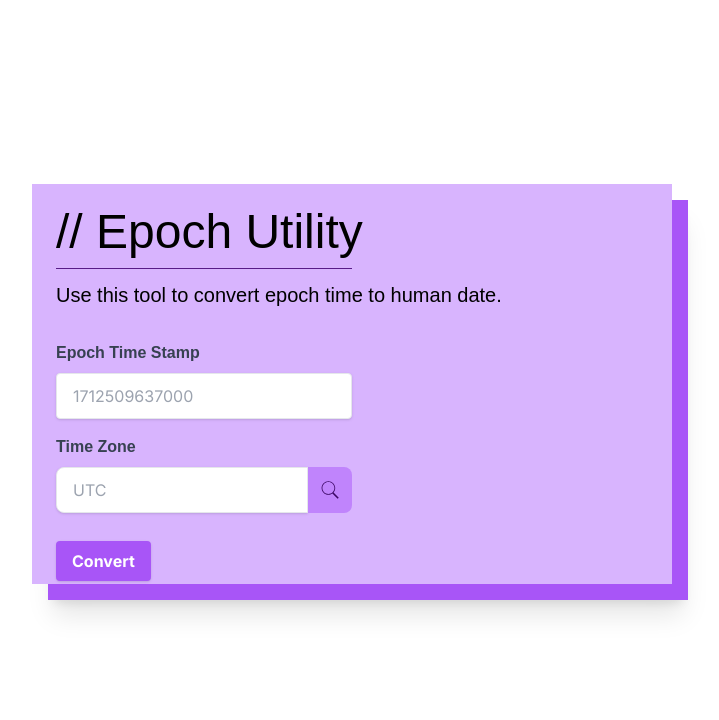
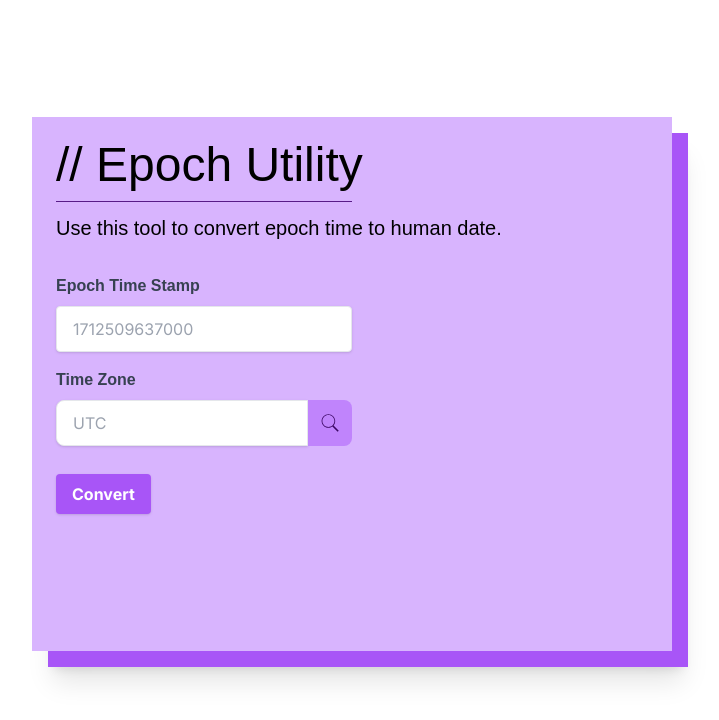
Before and after one commit to asiddiqi18/ReactEpochConverter, a Next.js app: page / in a window 1280 px wide. Shown: the top 720 px of the page, without its empty margins (272-991 px from the left). Built offline with nearby package versions, Linux system fonts and the light colour scheme.

Commit message:
refactor: split form and result view

```diff
--- /dev/null
+++ b/src/app/card-content.tsx
@@ -0,0 +1,42 @@
+"use client";
+
+import { DateDisplay } from "./date-display";
+import { FormContent } from "./form-content";
+import { useState } from "react";
+
+interface FormState {
+  numberInput: string;
+  stringSelect: string;
+}
+
+export interface CalendarDate {
+  date: string;
+  time: string;
+  dayOfWeek: string;
+}
+
+export const CardContent: React.FC = () => {
+  const [formattedDate, setFormattedDate] = useState<CalendarDate>({
+    date: "",
+    time: "",
+    dayOfWeek: "",
+  });
+
+  const onFormSubmit = (date: CalendarDate) => {
+    setFormattedDate(date);
+  };
+
+  return (
+    <div className="m-6">
+      <div className="assistant-regular text-5xl">// Epoch Utility</div>
+      <hr className="w-1/2 my-3 border-t border-purple-900"></hr>
+      <div className="assistant-regular text-xl">
+        Use this tool to convert epoch time to human date.
+      </div>
+      <div className="flex mt-8">
+        <FormContent onSubmit={onFormSubmit} />
+        <DateDisplay calendarDate={formattedDate} />
+      </div>
+    </div>
+  );
+};
--- a/src/app/card.tsx
+++ b/src/app/card.tsx
@@ -9,7 +9,7 @@ type CardProps = {
 const Card: React.FC<CardProps> = ({ InnerComponent }) => {
   return (
     <div className="h-screen flex justify-center items-center">
-      <div className="relative flex flex-col justify-center items-center h-1/2 w-1/2 bg-purple-500 z-10 shadow-xl">
+      <div className="relative flex flex-col justify-center items-center h-5/6 w-5/6 sm:h-3/4 sm:w-3/4 lg:h-2/3 lg:w-2/3 xl:w-1/2 2xl:h-1/2 bg-purple-500 z-10 shadow-xl">
         <div className="absolute w-full h-full bg-purple-300 bottom-[16px] right-[16px]">
           <InnerComponent />
         </div>
--- /dev/null
+++ b/src/app/date-display.tsx
@@ -0,0 +1,25 @@
+import { CalendarDate } from "./card-content";
+
+interface DateProps {
+  calendarDate: CalendarDate;
+}
+
+export const DateDisplay: React.FC<DateProps> = ({ calendarDate }) => {
+  return (
+    <>
+      {calendarDate && (
+        <div className="w-1/2 flex flex-col mt-[40px] items-center align-middle">
+          <div className="assistant-semi-bold text-xl mb-1">
+            {calendarDate?.dayOfWeek}
+          </div>
+          <div className="assistant-bold text-3xl mb-2">
+            {calendarDate?.date}
+          </div>
+          <div className="assistant-semi-bold text-xl">
+            {calendarDate?.time}
+          </div>
+        </div>
+      )}
+    </>
+  );
+};
--- /dev/null
+++ b/src/app/form-content.tsx
@@ -0,0 +1,117 @@
+"use client";
+
+import { CalendarDate } from "./card-content";
+import { SearchSelect } from "./search-select";
+import timezones from "./timezones.json";
+import { useEffect, useRef, useState } from "react";
+
+interface FormContentProps {
+  onSubmit: (date: CalendarDate) => void;
+}
+
+interface FormState {
+  numberInput: string;
+  stringSelect: string;
+}
+
+export const FormContent: React.FC<FormContentProps> = ({ onSubmit }) => {
+  const timeZones: string[] = timezones["zones"];
+
+  const [currentEpochTimestampString, setCurrentEpochTimestampString] =
+    useState("");
+  const [formattedDate, setFormattedDate] = useState<CalendarDate>({
+    date: "",
+    time: "",
+    dayOfWeek: "",
+  });
+
+  useEffect(() => {
+    const timestamp = Date.now().toString();
+    setCurrentEpochTimestampString(timestamp);
+  }, []);
+
+  const [formState, setFormState] = useState<FormState>({
+    numberInput: "",
+    stringSelect: Intl.DateTimeFormat().resolvedOptions().timeZone,
+  });
+
+  const handleNumberChange = (event: React.ChangeEvent<HTMLInputElement>) => {
+    setFormState({ ...formState, numberInput: event.target.value });
+  };
+
+  const handleSelectChange = (value: string) => {
+    console.log("Handle", value);
+    setFormState({ ...formState, stringSelect: value });
+  };
+
+  const handleWheel = (event: any) => {
+    event.target.blur();
+    event.stopPropagation();
+    setTimeout(() => {
+      event.target.focus();
+    }, 0);
+  };
+
+  const handleSubmit = (event: React.FormEvent<HTMLFormElement>) => {
+    event.preventDefault();
+
+    const selectedDate =
+      formState.numberInput === ""
+        ? currentEpochTimestampString
+        : formState.numberInput;
+
+    const date: string = new Intl.DateTimeFormat("en-US", {
+      year: "numeric",
+      month: "long",
+      day: "numeric",
+      timeZone: formState.stringSelect,
+    }).format(new Date(parseFloat(selectedDate)));
+
+    const time: string = new Intl.DateTimeFormat("en-US", {
+      hour: "numeric",
+      minute: "numeric",
+      second: "numeric",
+      timeZone: formState.stringSelect,
+    }).format(new Date(parseFloat(selectedDate)));
+
+    const dayOfWeek = new Intl.DateTimeFormat("en-US", {
+      weekday: "long",
+      timeZone: formState.stringSelect,
+    }).format(new Date(parseFloat(selectedDate)));
+
+    onSubmit({ date, time, dayOfWeek });
+  };
+
+  return (
+    <form className="w-1/2" onSubmit={handleSubmit}>
+      <div className="mb-4">
+        <label
+          className="block text-gray-700 text-md mb-2 assistant-semi-bold"
+          htmlFor="time stamp"
+        >
+          Epoch Time Stamp
+        </label>
+        <input
+          className="shadow appearance-none border rounded w-full py-3 px-4 text-gray-700 leading-tight focus:outline-none focus:shadow-outline"
+          id="time stamp"
+          type="number"
+          value={formState.numberInput.toString()}
+          onChange={handleNumberChange}
+          placeholder={currentEpochTimestampString}
+          onWheel={handleWheel}
+        ></input>
+      </div>
+      <SearchSelect
+        data={timeZones}
+        placeholder={formState.stringSelect}
+        onSelect={handleSelectChange}
+      />
+      <button
+        className="shadow bg-purple-500 hover:bg-purple-400 focus:shadow-outline focus:outline-none text-white font-bold py-2 px-4 rounded mt-7"
+        type="submit"
+      >
+        Convert
+      </button>
+    </form>
+  );
+};
--- a/src/app/form.tsx
+++ /dev/null
@@ -1,142 +0,0 @@
-"use client";
-
-import { SearchSelect } from "./search-select";
-import timezones from "./timezones.json";
-import { useEffect, useRef, useState } from "react";
-
-interface FormState {
-  numberInput: string;
-  stringSelect: string;
-}
-
-interface CalendarDate {
-  date: string;
-  time: string;
-  dayOfWeek: string;
-}
-
-export const Form: React.FC = () => {
-  const timeZones: string[] = timezones["zones"];
-
-  const [currentEpochTimestampString, setCurrentEpochTimestampString] =
-    useState("");
-  const [formattedDate, setFormattedDate] = useState<CalendarDate>({
-    date: "",
-    time: "",
-    dayOfWeek: "",
-  });
-
-  useEffect(() => {
-    const timestamp = Date.now().toString();
-    setCurrentEpochTimestampString(timestamp);
-  }, []);
-
-  const [formState, setFormState] = useState<FormState>({
-    numberInput: "",
-    stringSelect: Intl.DateTimeFormat().resolvedOptions().timeZone,
-  });
-
-  const handleNumberChange = (event: React.ChangeEvent<HTMLInputElement>) => {
-    setFormState({ ...formState, numberInput: event.target.value });
-  };
-
-  const handleSelectChange2 = (value: string) => {
-    console.log("Handle", value);
-    setFormState({ ...formState, stringSelect: value });
-  };
-
-  const handleWheel = (event: any) => {
-    event.target.blur();
-
-    event.stopPropagation();
-
-    setTimeout(() => {
-      event.target.focus();
-    }, 0);
-  };
-
-  const handleSubmit = (event: React.FormEvent<HTMLFormElement>) => {
-    event.preventDefault();
-
-    const selectedDate =
-      formState.numberInput === ""
-        ? currentEpochTimestampString
-        : formState.numberInput;
-
-    const date: string = new Intl.DateTimeFormat("en-US", {
-      year: "numeric",
-      month: "long",
-      day: "numeric",
-      timeZone: formState.stringSelect,
-    }).format(new Date(parseFloat(selectedDate)));
-
-    const time: string = new Intl.DateTimeFormat("en-US", {
-      hour: "numeric",
-      minute: "numeric",
-      second: "numeric",
-      timeZone: formState.stringSelect,
-    }).format(new Date(parseFloat(selectedDate)));
-
-    const dayOfWeek = new Intl.DateTimeFormat("en-US", {
-      weekday: "long",
-      timeZone: formState.stringSelect,
-    }).format(new Date(parseFloat(selectedDate)));
-
-    setFormattedDate({ date, time, dayOfWeek });
-  };
-
-  return (
-    <div className="m-6">
-      <div className="assistant-regular text-5xl">// Epoch Utility</div>
-      <hr className="w-1/2 my-3 border-t border-purple-900"></hr>
-      <div className="assistant-regular text-xl">
-        Use this tool to convert epoch time to human date.
-      </div>
-      <div className="flex mt-8">
-        <form className="w-1/2" onSubmit={handleSubmit}>
-          <div className="mb-4">
-            <label
-              className="block text-gray-700 text-md mb-2 assistant-semi-bold"
-              htmlFor="time stamp"
-            >
-              Epoch Time Stamp
-            </label>
-            <input
-              className="shadow appearance-none border rounded w-full py-3 px-4 text-gray-700 leading-tight focus:outline-none focus:shadow-outline"
-              id="time stamp"
-              type="number"
-              value={formState.numberInput.toString()}
-              onChange={handleNumberChange}
-              placeholder={currentEpochTimestampString}
-              onWheel={handleWheel}
-            ></input>
-          </div>
-          <SearchSelect
-            data={timeZones}
-            placeholder={formState.stringSelect}
-            onSelect={handleSelectChange2}
-          />
-          <button
-            className="shadow bg-purple-500 hover:bg-purple-400 focus:shadow-outline focus:outline-none text-white font-bold py-2 px-4 rounded mt-7"
-            type="submit"
-          >
-            Convert
-          </button>
-        </form>
-        {formattedDate && (
-          <div className="w-1/2 flex flex-col mt-[40px] items-center align-middle">
-            <div className="assistant-semi-bold text-xl mb-1">
-              {formattedDate?.dayOfWeek}
-            </div>
-            <div className="assistant-bold text-3xl mb-2">
-              {formattedDate?.date}
-            </div>
-            <div className="assistant-semi-bold text-xl">
-              {formattedDate?.time}
-            </div>
-          </div>
-        )}
-      </div>
-    </div>
-  );
-};
--- a/src/app/page.tsx
+++ b/src/app/page.tsx
@@ -1,10 +1,10 @@
 import Card from "./card";
-import { Form } from "./form";
+import { CardContent } from "./card-content";
 
 export default function Home() {
   return (
     <div>
-      <Card InnerComponent={Form} />
+      <Card InnerComponent={CardContent} />
     </div>
   );
 }
```
